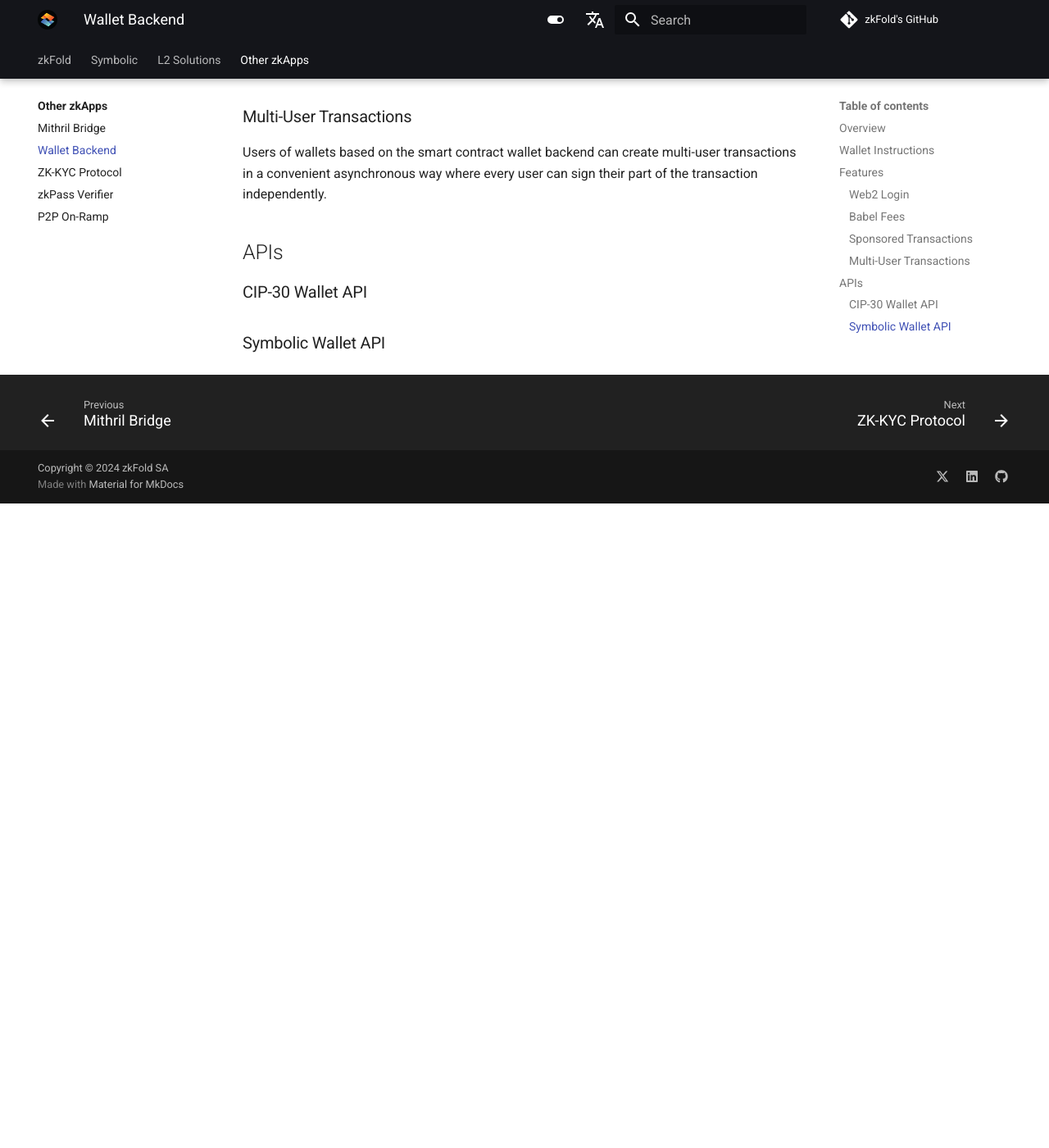
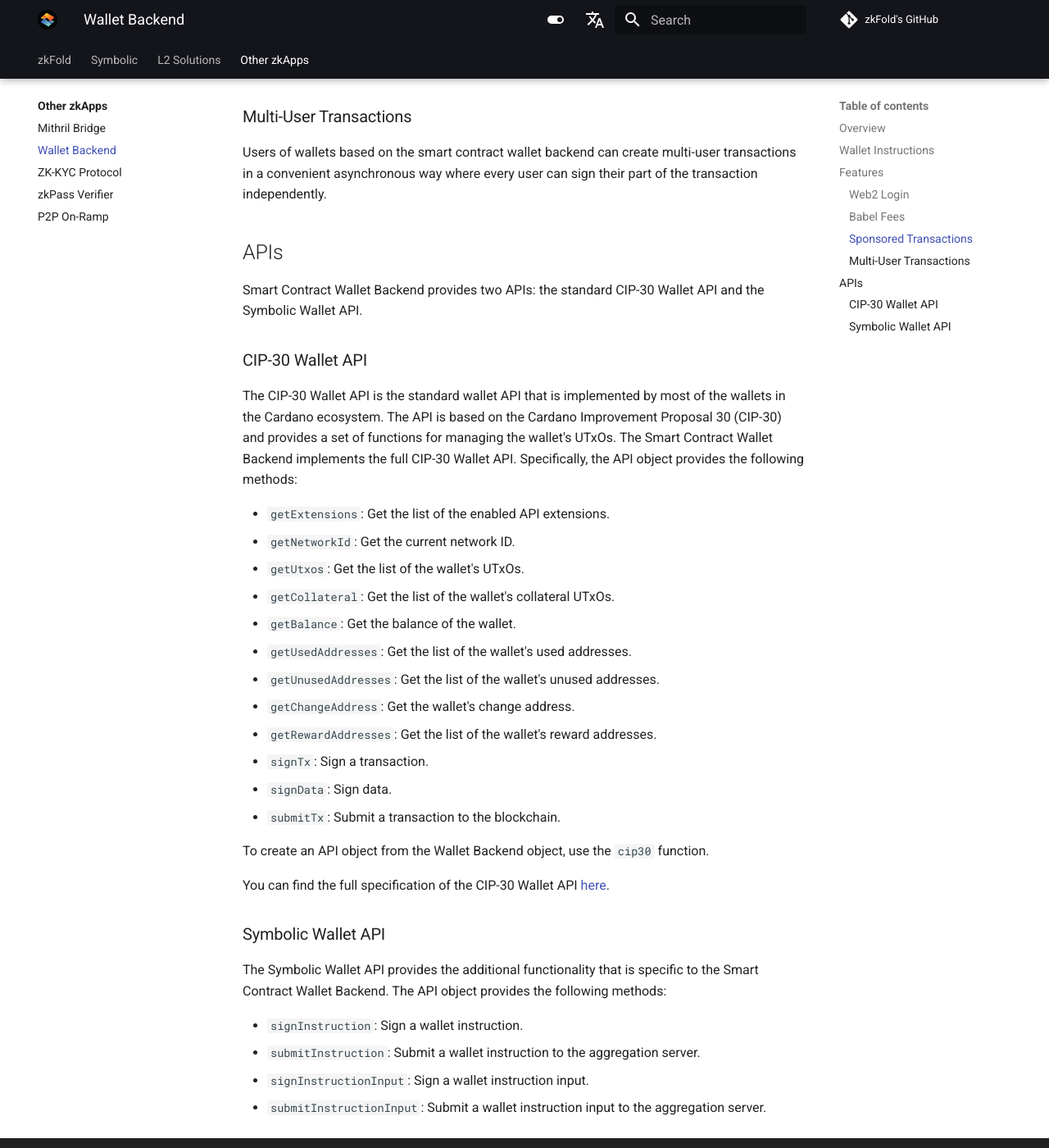
Before and after one commit to zkFold/user-docs, an MkDocs documentation site: the page built from docs/other-zkapps/wallet-backend.md, in a window 1280 px wide and 1400 px high, scrolled down 1121 px. Shown: the whole window at 82% size. Built offline with MkDocs 1.6.1 and Material for MkDocs 9.7.7, drawn with Linux system fonts in a browser that asks for light colours; comment, search, counter and statistics services are not loaded; before the commit the page ends 1735 px from its top, so only the background shows below that.

Commit message:
Update wallet-backend.md

```diff
--- a/docs/other-zkapps/wallet-backend.md
+++ b/docs/other-zkapps/wallet-backend.md
@@ -24,7 +24,32 @@
 Users of wallets based on the smart contract wallet backend can create multi-user transactions in a convenient asynchronous way where every user can sign their part of the transaction independently.
 
 ## APIs
+Smart Contract Wallet Backend provides two APIs: the standard CIP-30 Wallet API and the Symbolic Wallet API.
 
 ### CIP-30 Wallet API
+The CIP-30 Wallet API is the standard wallet API that is implemented by most of the wallets in the Cardano ecosystem. The API is based on the Cardano Improvement Proposal 30 (CIP-30) and provides a set of functions for managing the wallet's UTxOs. The Smart Contract Wallet Backend implements the full CIP-30 Wallet API. Specifically, the API object provides the following methods:
+
+- `getExtensions`: Get the list of the enabled API extensions.
+- `getNetworkId`: Get the current network ID.
+- `getUtxos`: Get the list of the wallet's UTxOs.
+- `getCollateral`: Get the list of the wallet's collateral UTxOs.
+- `getBalance`: Get the balance of the wallet.
+- `getUsedAddresses`: Get the list of the wallet's used addresses.
+- `getUnusedAddresses`: Get the list of the wallet's unused addresses.
+- `getChangeAddress`: Get the wallet's change address.
+- `getRewardAddresses`: Get the list of the wallet's reward addresses.
+- `signTx`: Sign a transaction.
+- `signData`: Sign data.
+- `submitTx`: Submit a transaction to the blockchain.
+
+To create an API object from the Wallet Backend object, use the `cip30` function.
+
+You can find the full specification of the CIP-30 Wallet API [here](https://github.com/cardano-foundation/CIPs/tree/master/CIP-0030).
 
 ### Symbolic Wallet API
+The Symbolic Wallet API provides the additional functionality that is specific to the Smart Contract Wallet Backend. The API object provides the following methods:
+
+- `signInstruction`: Sign a wallet instruction.
+- `submitInstruction`: Submit a wallet instruction to the aggregation server.
+- `signInstructionInput`: Sign a wallet instruction input.
+- `submitInstructionInput`: Submit a wallet instruction input to the aggregation server.
```
